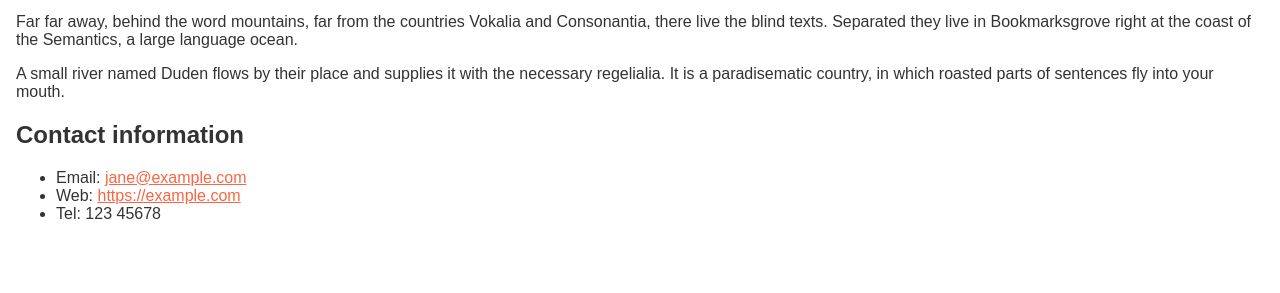
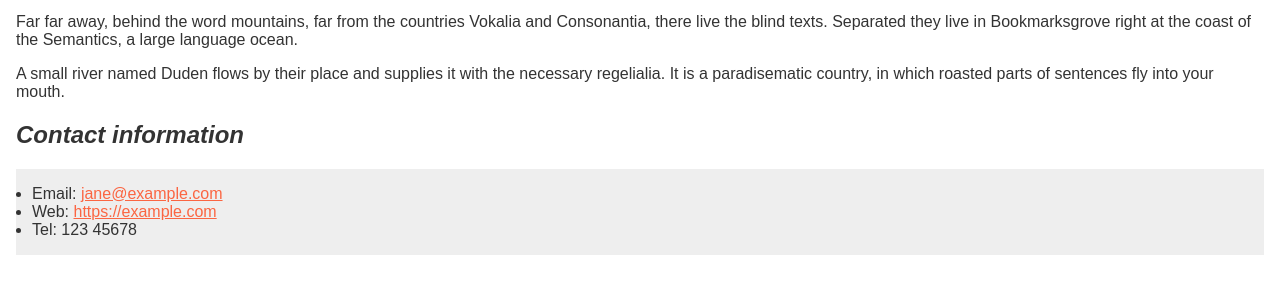
Before and after one commit to Tannerk123/Web-Development-Assignments, a plain HTML site: page biog-download.html in a window 1280 px wide. Shown: the part 123-416 px from the top of the page. Drawn offline with Linux system fonts and the light colour scheme.

Commit message:
Assignment 3 Part 1 Main Files
Added .unordered-list to set a background color and border around the list.

```diff
--- a/biog-download.html
+++ b/biog-download.html
@@ -28,11 +28,17 @@ Description: This is code for a biography site
 
       h2 {
         font-size: 1.5em;
+        font-style: italic;
       }
 
       .job-title {
         color: #999999;
         font-weight: bold;
+      }
+      .unordered-list {
+        background-color: #eeeeee;
+        border: 5px purple;
+        padding: 1em;
       }
 
       a:link,
@@ -63,7 +69,7 @@ Description: This is code for a biography site
     </p>
 
     <h2>Contact information</h2>
-    <ul>
+    <ul class="unordered-list">
       <li>
         Email:
         <a href="mailto:jane@example.com">jane@example.com</a>
```
